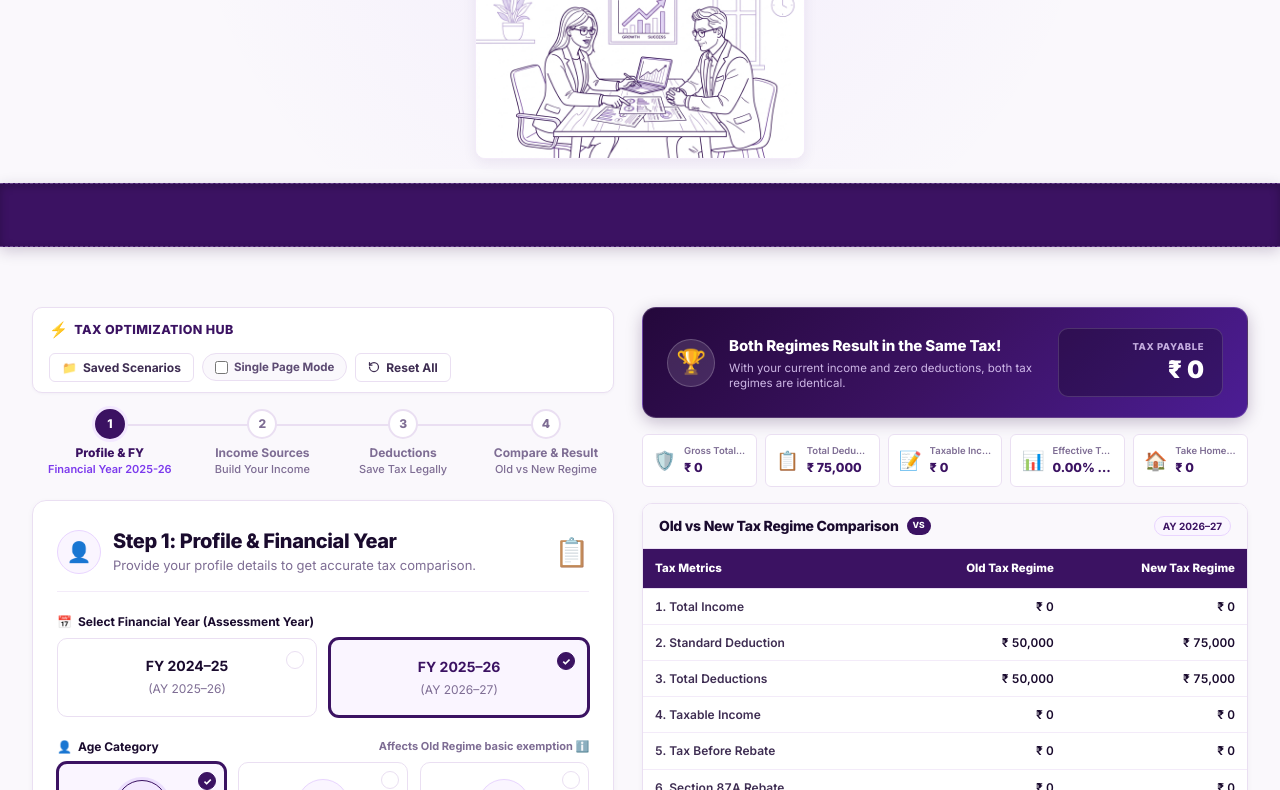
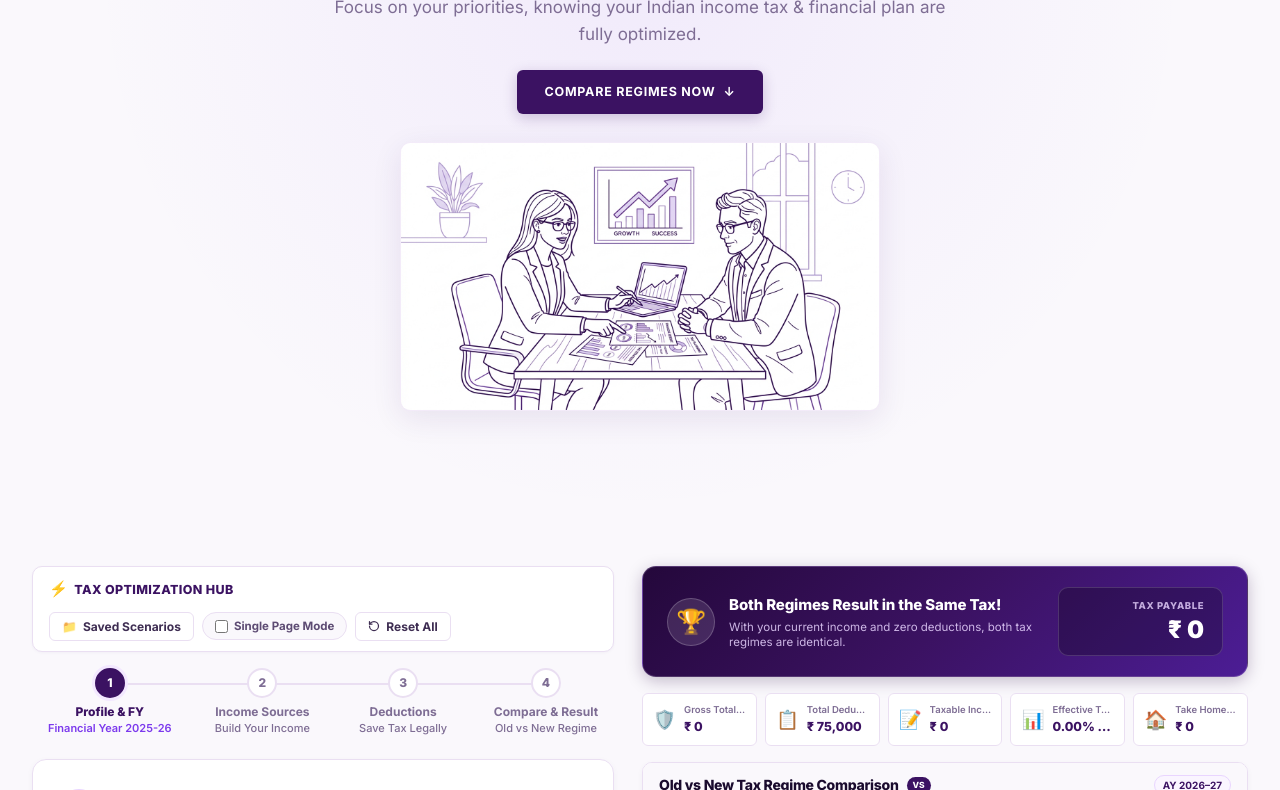
Before and after one commit to uttamvardam/Web-Projects, a website: page index.html in a window 1280 px wide. Shown: the part 287-1077 px from the top of the page. Drawn offline with Linux system fonts and the light colour scheme.

Commit message:
Implement Full-Screen Showcase layout for Page 1 with centered bold branding, large illustration, and seamless smooth scroll to calculator

```diff
--- a/Tax-Clarity/css/styles.css
+++ b/Tax-Clarity/css/styles.css
@@ -172,16 +172,21 @@ button {
   padding: 2px 4px;
 }
 
-/* ================= HERO / TOP VISUAL AREA ================= */
+/* ================= HERO / FULL-SCREEN SHOWCASE ================= */
 .hero-visual-section {
-  padding: 16px 0 10px 0;
+  min-height: calc(100vh - 64px);
+  display: flex;
+  flex-direction: column;
+  justify-content: center;
+  align-items: center;
+  padding: 40px 0 50px 0;
   text-align: center;
   position: relative;
-  background: radial-gradient(circle at 50% 15%, rgba(124, 58, 237, 0.06) 0%, transparent 65%);
+  background: radial-gradient(circle at 50% 25%, rgba(124, 58, 237, 0.07) 0%, transparent 65%);
 }
 
 .hero-content-wrapper {
-  max-width: 820px;
+  max-width: 860px;
   margin: 0 auto;
   display: flex;
   flex-direction: column;
@@ -189,12 +194,12 @@ button {
 }
 
 .hero-main-title {
-  font-size: 2rem;
+  font-size: 2.85rem;
   font-weight: 900;
-  line-height: 1.15;
+  line-height: 1.12;
   color: var(--color-primary);
-  letter-spacing: -0.03em;
-  margin-bottom: 6px;
+  letter-spacing: -0.035em;
+  margin-bottom: 12px;
 }
 
 [data-theme="dark"] .hero-main-title {
@@ -202,40 +207,40 @@ button {
 }
 
 .hero-subtitle {
-  font-size: 0.875rem;
+  font-size: 1.0625rem;
   color: var(--text-muted);
   font-weight: 400;
-  max-width: 540px;
-  line-height: 1.45;
-  margin-bottom: 12px;
+  max-width: 620px;
+  line-height: 1.6;
+  margin-bottom: 22px;
 }
 
 .hero-cta-btn {
   display: inline-flex;
   align-items: center;
-  gap: 6px;
-  padding: 7px 20px;
+  gap: 8px;
+  padding: 12px 28px;
   background: var(--color-primary);
   color: #FFFFFF;
   border-radius: var(--radius-sm);
-  font-size: 11px;
+  font-size: 12.5px;
   font-weight: 700;
   letter-spacing: 0.06em;
   text-transform: uppercase;
   border: none;
   transition: all var(--transition-fast);
-  box-shadow: 0 3px 10px rgba(59, 18, 98, 0.2);
+  box-shadow: 0 4px 14px rgba(59, 18, 98, 0.22);
   text-decoration: none;
 }
 
 .hero-cta-btn:hover {
   background: var(--color-primary-hover);
-  transform: translateY(-1px);
-  box-shadow: 0 5px 14px rgba(59, 18, 98, 0.28);
+  transform: translateY(-2px);
+  box-shadow: 0 8px 22px rgba(59, 18, 98, 0.32);
 }
 
 .hero-illustration-wrapper {
-  margin-top: 12px;
+  margin-top: 28px;
   display: flex;
   justify-content: center;
   align-items: center;
@@ -244,26 +249,13 @@ button {
 
 .hero-illustration-img {
   width: 100%;
-  max-width: 330px;
+  max-width: 480px;
   height: auto;
   border-radius: var(--radius-md);
-  box-shadow: 0 4px 14px rgba(59, 18, 98, 0.07);
+  box-shadow: 0 8px 30px rgba(59, 18, 98, 0.09);
   border: 1px solid var(--border-subtle);
   background: #FFFFFF;
   display: block;
-}
-
-/* ================= FULL-WIDTH DEEP PURPLE SEPARATOR BAND ================= */
-.purple-separator-band {
-  width: 100%;
-  height: 64px;
-  background: var(--bg-ribbon); /* #24083B / deep royal purple */
-  border-top: 1px dashed rgba(233, 213, 255, 0.28);
-  border-bottom: 1px dashed rgba(233, 213, 255, 0.28);
-  margin-top: 14px;
-  margin-bottom: 28px;
-  position: relative;
-  box-shadow: inset 0 2px 8px rgba(0, 0, 0, 0.25), 0 4px 14px rgba(36, 8, 59, 0.2);
 }
 
 /* ================= MAIN 2-COLUMN DASHBOARD ================= */
@@ -275,7 +267,7 @@ button {
   flex: 1;
   display: flex;
   flex-direction: column;
-  padding-top: 32px;
+  padding-top: 48px;
   margin-bottom: var(--space-12);
 }
 
--- a/css/styles.css
+++ b/css/styles.css
@@ -172,16 +172,21 @@ button {
   padding: 2px 4px;
 }
 
-/* ================= HERO / TOP VISUAL AREA ================= */
+/* ================= HERO / FULL-SCREEN SHOWCASE ================= */
 .hero-visual-section {
-  padding: 16px 0 10px 0;
+  min-height: calc(100vh - 64px);
+  display: flex;
+  flex-direction: column;
+  justify-content: center;
+  align-items: center;
+  padding: 40px 0 50px 0;
   text-align: center;
   position: relative;
-  background: radial-gradient(circle at 50% 15%, rgba(124, 58, 237, 0.06) 0%, transparent 65%);
+  background: radial-gradient(circle at 50% 25%, rgba(124, 58, 237, 0.07) 0%, transparent 65%);
 }
 
 .hero-content-wrapper {
-  max-width: 820px;
+  max-width: 860px;
   margin: 0 auto;
   display: flex;
   flex-direction: column;
@@ -189,12 +194,12 @@ button {
 }
 
 .hero-main-title {
-  font-size: 2rem;
+  font-size: 2.85rem;
   font-weight: 900;
-  line-height: 1.15;
+  line-height: 1.12;
   color: var(--color-primary);
-  letter-spacing: -0.03em;
-  margin-bottom: 6px;
+  letter-spacing: -0.035em;
+  margin-bottom: 12px;
 }
 
 [data-theme="dark"] .hero-main-title {
@@ -202,40 +207,40 @@ button {
 }
 
 .hero-subtitle {
-  font-size: 0.875rem;
+  font-size: 1.0625rem;
   color: var(--text-muted);
   font-weight: 400;
-  max-width: 540px;
-  line-height: 1.45;
-  margin-bottom: 12px;
+  max-width: 620px;
+  line-height: 1.6;
+  margin-bottom: 22px;
 }
 
 .hero-cta-btn {
   display: inline-flex;
   align-items: center;
-  gap: 6px;
-  padding: 7px 20px;
+  gap: 8px;
+  padding: 12px 28px;
   background: var(--color-primary);
   color: #FFFFFF;
   border-radius: var(--radius-sm);
-  font-size: 11px;
+  font-size: 12.5px;
   font-weight: 700;
   letter-spacing: 0.06em;
   text-transform: uppercase;
   border: none;
   transition: all var(--transition-fast);
-  box-shadow: 0 3px 10px rgba(59, 18, 98, 0.2);
+  box-shadow: 0 4px 14px rgba(59, 18, 98, 0.22);
   text-decoration: none;
 }
 
 .hero-cta-btn:hover {
   background: var(--color-primary-hover);
-  transform: translateY(-1px);
-  box-shadow: 0 5px 14px rgba(59, 18, 98, 0.28);
+  transform: translateY(-2px);
+  box-shadow: 0 8px 22px rgba(59, 18, 98, 0.32);
 }
 
 .hero-illustration-wrapper {
-  margin-top: 12px;
+  margin-top: 28px;
   display: flex;
   justify-content: center;
   align-items: center;
@@ -244,26 +249,13 @@ button {
 
 .hero-illustration-img {
   width: 100%;
-  max-width: 330px;
+  max-width: 480px;
   height: auto;
   border-radius: var(--radius-md);
-  box-shadow: 0 4px 14px rgba(59, 18, 98, 0.07);
+  box-shadow: 0 8px 30px rgba(59, 18, 98, 0.09);
   border: 1px solid var(--border-subtle);
   background: #FFFFFF;
   display: block;
-}
-
-/* ================= FULL-WIDTH DEEP PURPLE SEPARATOR BAND ================= */
-.purple-separator-band {
-  width: 100%;
-  height: 64px;
-  background: var(--bg-ribbon); /* #24083B / deep royal purple */
-  border-top: 1px dashed rgba(233, 213, 255, 0.28);
-  border-bottom: 1px dashed rgba(233, 213, 255, 0.28);
-  margin-top: 14px;
-  margin-bottom: 28px;
-  position: relative;
-  box-shadow: inset 0 2px 8px rgba(0, 0, 0, 0.25), 0 4px 14px rgba(36, 8, 59, 0.2);
 }
 
 /* ================= MAIN 2-COLUMN DASHBOARD ================= */
@@ -275,7 +267,7 @@ button {
   flex: 1;
   display: flex;
   flex-direction: column;
-  padding-top: 32px;
+  padding-top: 48px;
   margin-bottom: var(--space-12);
 }
 
--- a/index.html
+++ b/index.html
@@ -64,7 +64,7 @@
     </div>
   </header>
 
-  <!-- ================= HERO / TOP BRANDING AREA ================= -->
+  <!-- ================= HERO / FULL-SCREEN SHOWCASE ================= -->
   <section class="hero-visual-section">
     <div class="app-container hero-content-wrapper">
       <h2 class="hero-main-title">Worry Less<br>Plan More</h2>
@@ -76,13 +76,10 @@
 
       <!-- Professional Financial Advisory Discussion Illustration -->
       <div class="hero-illustration-wrapper">
-        <img src="assets/images/tax_discussion.jpg" alt="Tax Advisor and Client discussing Indian Income Tax Regimes and Financial Optimization" class="hero-illustration-img" width="420" height="236" loading="eager">
+        <img src="assets/images/tax_discussion.jpg" alt="Tax Advisor and Client discussing Indian Income Tax Regimes and Financial Optimization" class="hero-illustration-img" width="480" height="270" loading="eager">
       </div>
     </div>
   </section>
-
-  <!-- Full-Width Deep Royal Purple Separator Band (No Text) -->
-  <div class="purple-separator-band" aria-hidden="true"></div>
 
   <!-- Anchor for Smooth Scrolling -->
   <div id="calculatorSection"></div>
```
Also changed, not shown: Tax-Clarity/index.html (+2 -5 lines).
